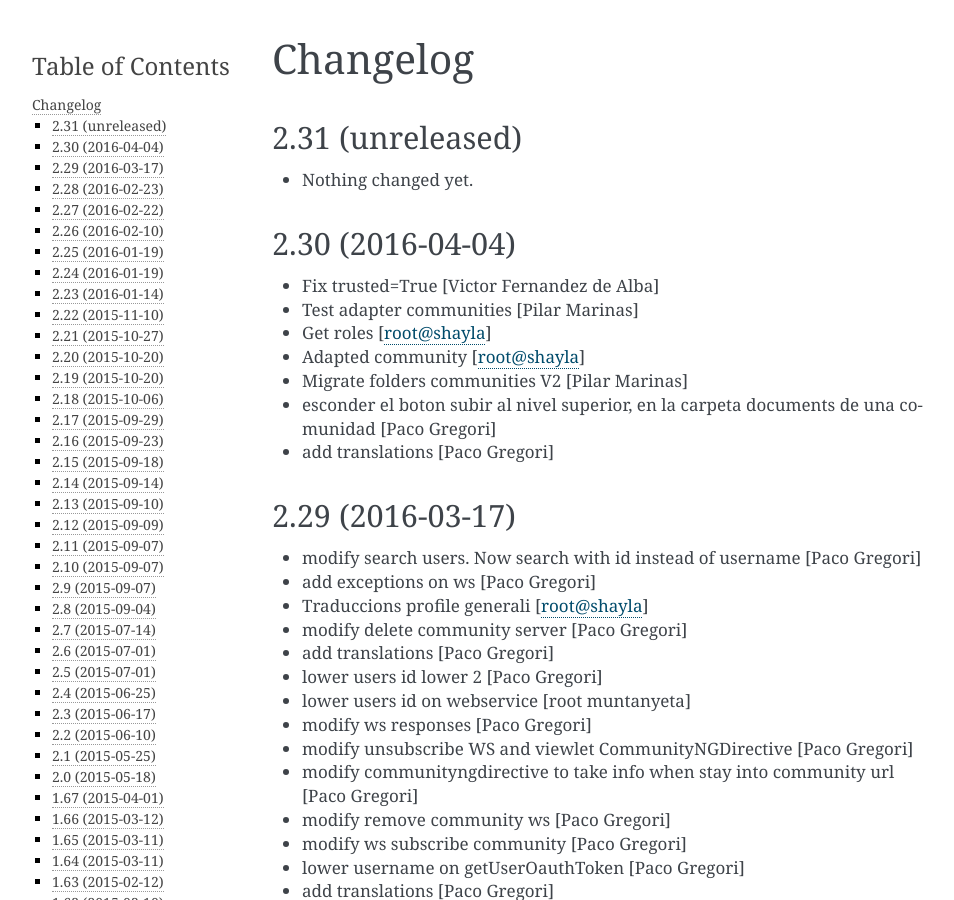
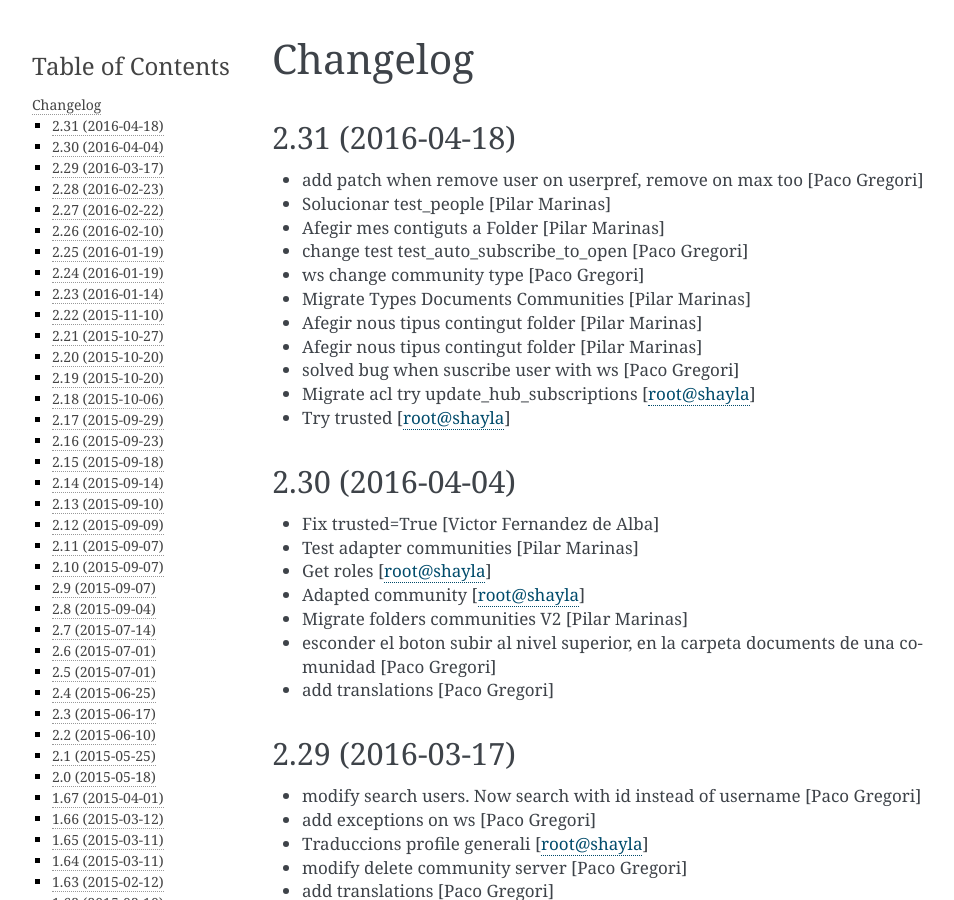
Before and after one commit to UPCnet/ulearn.core, a Sphinx documentation site: the page built from docs/HISTORY.rst, in a window 1280 px wide and 900 px high. Shown: the whole window, without its empty margins (148-1102 px from the left). Built offline with Sphinx 7.4.7, drawn with Linux system fonts in a browser that asks for light colours; pages that are not in the unit, such as notebooks, are missing from menus.

Commit message:
Preparing release 2.31

```diff
--- a/docs/HISTORY.rst
+++ b/docs/HISTORY.rst
@@ -1,11 +1,20 @@
 Changelog
 =========
 
-2.31 (unreleased)
+2.31 (2016-04-18)
 -----------------
 
-- Nothing changed yet.
-
+* add patch when remove user on userpref, remove on max too [Paco Gregori]
+* Solucionar test_people [Pilar Marinas]
+* Afegir mes contiguts a Folder [Pilar Marinas]
+* change test test_auto_subscribe_to_open [Paco Gregori]
+* ws change community type [Paco Gregori]
+* Migrate Types Documents Communities [Pilar Marinas]
+* Afegir nous tipus contingut folder [Pilar Marinas]
+* Afegir nous tipus contingut folder [Pilar Marinas]
+* solved bug when suscribe user with ws [Paco Gregori]
+* Migrate acl try update_hub_subscriptions [root@shayla]
+* Try trusted [root@shayla]
 
 2.30 (2016-04-04)
 -----------------
--- a/setup.py
+++ b/setup.py
@@ -1,7 +1,7 @@
 from setuptools import setup, find_packages
 import os
 
-version = '2.31.dev0'
+version = '2.31'
 
 README = open('README.rst').read()
 HISTORY = open(os.path.join('docs', 'HISTORY.rst')).read()
```
